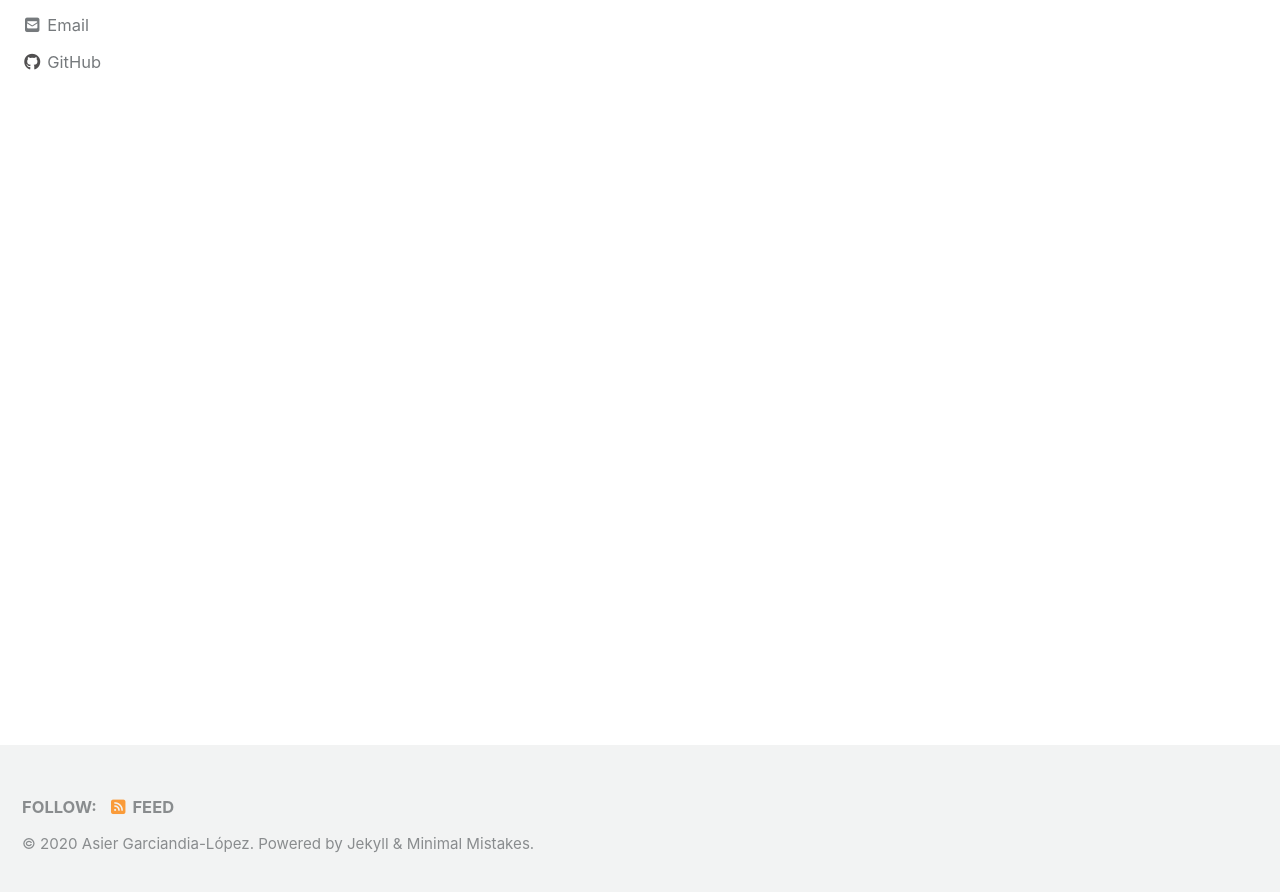
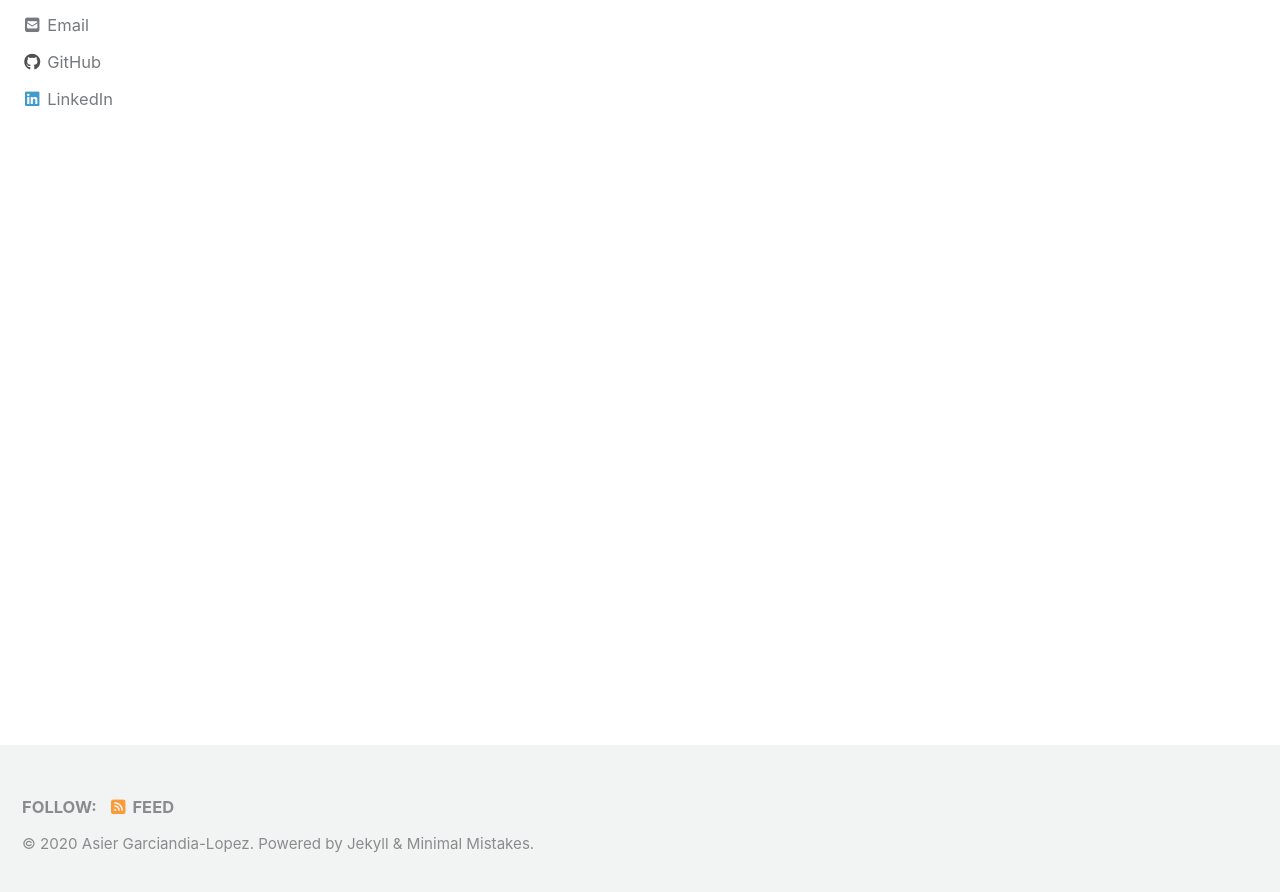
Before and after one commit to garciand/garciand.github.io, a Jekyll site: the page built from index.html, in a window 1280 px wide and 900 px high, scrolled down 222 px. Shown: the top 892 px of the window. Built offline with Jekyll 4.4.1, drawn with Linux system fonts in a browser that asks for light colours; cached includes are drawn as plain includes; nearby versions of some CDN libraries; the list of posts is cut into pages by our own code; some of the changed text lies outside the part shown.

Commit message:
new github page

```diff
--- a/_config.yml
+++ b/_config.yml
@@ -16,11 +16,11 @@ minimal_mistakes_skin    : "default" # "air", "aqua", "contrast", "dark", "dirt"
 
 # Site Settings
 locale                   : "en-US"
-title                    : "Asier Garciandia-López"
+title                    : "Asier Garciandia-Lopez"
 title_separator          : "-"
 subtitle                 : # site tagline that appears below site title in masthead
-name                     : "Asier Garciandia-López"
-description              : "Personal Portfolio."
+name                     : "Asier Garciandia-Lopez"
+description              : "Personal Portfolio"
 url                      : # the base hostname & protocol for your site e.g. "https://mmistakes.github.io"
 baseurl                  : # the subpath of your site, e.g. "/blog"
 repository               : # GitHub username/repo-name e.g. "mmistakes/minimal-mistakes"
@@ -128,6 +128,9 @@ author:
     - label: "GitHub"
       icon: "fab fa-fw fa-github"
       url: "https://github.com/garciand"
+    - label: "LinkedIn"
+      icon: "fab fa-fw fa-linkedin"
+      url: "https://www.linkedin.com/in/asier-garciandia-lópez"
     - label: "Instagram"
       icon: "fab fa-fw fa-instagram"
       # url: "https://instagram.com/"
```
